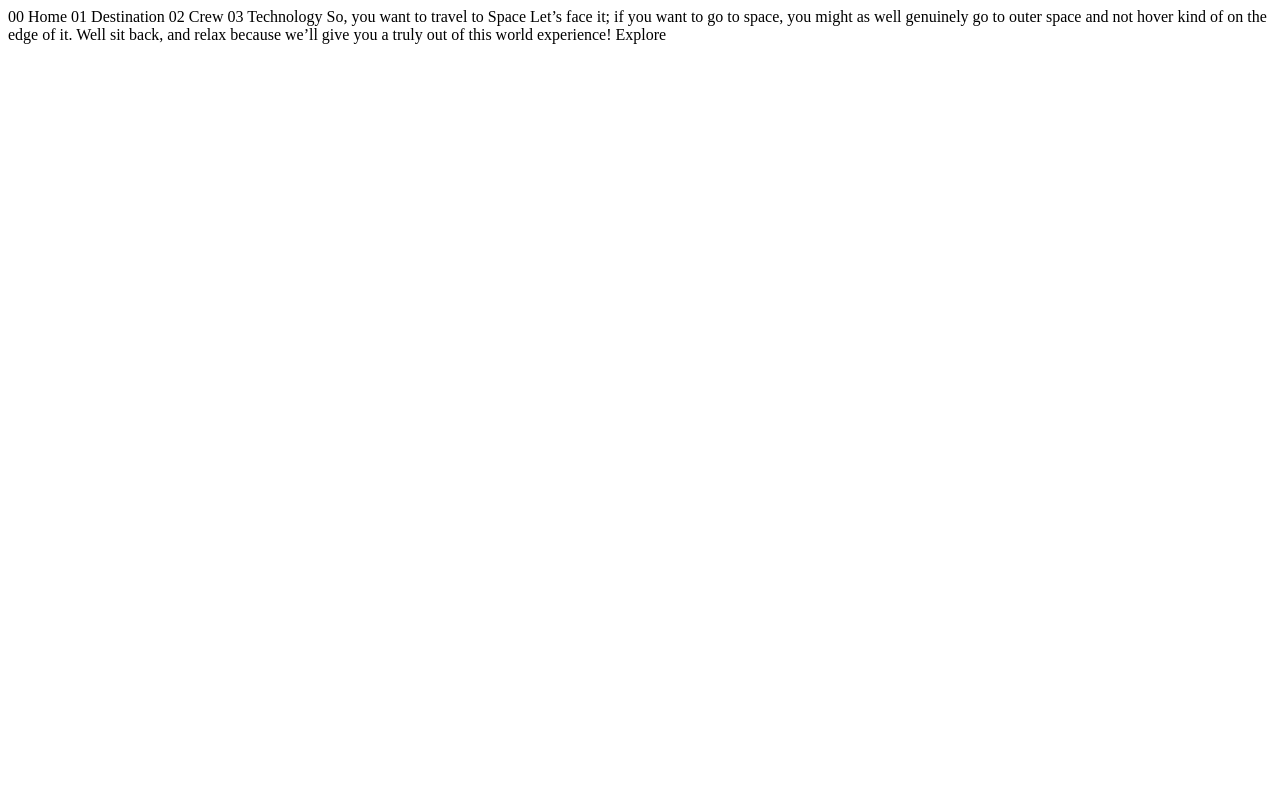
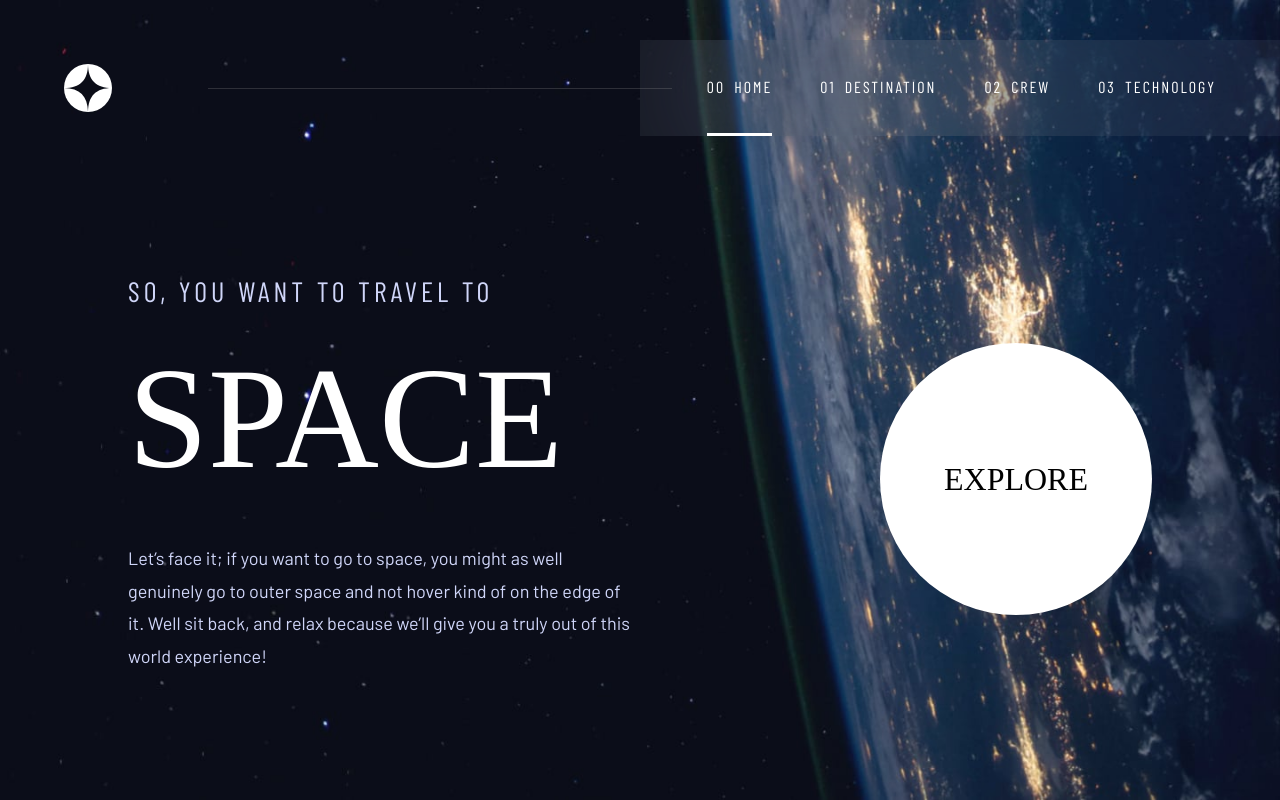
Before and after one commit to vinhle-dev/space-tourism-website-main, a plain HTML site: page starter-code/index.html in a window 1280 px wide. Drawn offline with nearby package versions, Linux system fonts and the light colour scheme; a web font is replaced by a local one.

Commit message:
implement home page

```diff
--- /dev/null
+++ b/starter-code/css/base.css
@@ -0,0 +1,165 @@
+:root {
+  --color-primary: #0b0d17;
+  --color-secondary: #d0d6f9;
+  --color-white: #ffffff;
+}
+
+* {
+  margin: 0;
+  padding: 0;
+  box-sizing: border-box;
+}
+
+html {
+  font-family: "Barlow", sans-serif;
+  font-size: 18px;
+  line-height: 180%;
+  letter-spacing: 0;
+  color: var(--color-white);
+}
+
+body {
+  display: flex;
+  flex-direction: column;
+  background-image: url("../assets/home/background-home-desktop.jpg");
+  background-size: cover;
+  background-repeat: no-repeat;
+  min-height: 100vh;
+}
+
+/* Colors */
+.color-primary {
+  color: var(--color-primary);
+}
+
+.color-secondary {
+  color: var(--color-secondary);
+}
+
+.color-white {
+  color: var(--color-white);
+}
+
+/* Text */
+.text-1,
+.text-2,
+.text-3,
+.text-4,
+.text-6 {
+  letter-spacing: 0;
+}
+
+.text-1 {
+  font-family: "Bellefair", serif;
+  font-size: 144px;
+  line-height: 171.9%;
+}
+
+.text-2 {
+  font-family: "Bellefair", serif;
+  font-size: 100px;
+  line-height: 114.6%;
+}
+
+.text-3 {
+  font-family: "Bellefair", serif;
+  font-size: 56px;
+  line-height: 64.2%;
+}
+
+.text-4 {
+  font-family: "Bellefair", serif;
+  font-size: 32px;
+  line-height: 36.7%;
+}
+
+.text-5 {
+  font-family: "Barlow Condensed", sans-serif;
+  font-size: 28px;
+  line-height: 33.6%;
+  letter-spacing: 4px;
+}
+
+.text-6 {
+  font-family: "Bellefair", sans-serif;
+  font-size: 28px;
+  line-height: 32.1%;
+}
+
+.text-7 {
+  font-family: "Barlow Condensed", sans-serif;
+  font-size: 14px;
+  line-height: 16.8%;
+  letter-spacing: 2px;
+}
+
+.text-8 {
+  font-family: "Barlow Condensed", sans-serif;
+  font-size: 16px;
+  line-height: 19.2%;
+  letter-spacing: 2px;
+}
+
+/* Navbar */
+.navbar {
+  display: flex;
+  justify-content: space-between;
+  padding-top: 40px;
+}
+
+.navbar__logo {
+  flex: 1;
+  padding-left: 64px;
+  display: flex;
+  gap: 64px;
+  align-items: center;
+}
+
+.navbar-logo__line {
+  position: relative;
+  width: 100%;
+}
+
+.navbar__line {
+  position: absolute;
+  height: 1px;
+  background-color: #979797;
+  opacity: 0.25;
+  width: 100%;
+  right: -32px;
+  z-index: 1;
+}
+
+.navbar__links {
+  display: flex;
+  justify-content: flex-end;
+  gap: 48px;
+  min-width: 50%;
+  padding-left: 64px;
+  padding-right: 64px;
+  background-color: rgba(255, 255, 255, 5%);
+  -webkit-backdrop-filter: blur(80px);
+  backdrop-filter: blur(80px);
+  list-style: none;
+}
+
+.navbar-link__item {
+  text-decoration: none;
+  color: white;
+  display: flex;
+  height: 96px;
+  align-items: center;
+  word-spacing: 4px;
+  border-bottom: 3px solid transparent;
+  transition: border-bottom-color 0.5s ease;
+}
+
+.navbar-link__item.active {
+  border-bottom-color: var(--color-white);
+}
+
+.navbar-link__item:hover.navbar-link__item:not(.active) {
+  border-bottom-color: rgba(255, 255, 255, 0.5);
+}
+
+/* Animation */
--- /dev/null
+++ b/starter-code/css/home.css
@@ -0,0 +1,47 @@
+.home {
+  flex: 1;
+  display: flex;
+  margin: 128px;
+  position: relative;
+}
+
+.home__container {
+  position: absolute;
+  bottom: 0;
+  left: 0;
+  display: flex;
+  align-items: center;
+  justify-content: space-between;
+}
+
+.home__text {
+  flex: 1;
+}
+
+.home__explore {
+  flex: 1;
+  height: 272px;
+  display: flex;
+  align-items: center;
+  justify-content: end;
+  text-align: center;
+}
+
+.home-explore__button {
+  display: flex;
+  background-color: var(--color-white);
+  border-radius: 50%;
+  width: 272px;
+  height: 272px;
+  text-decoration: none;
+  justify-content: center;
+  align-items: center;
+  color: black;
+  outline: 88px solid transparent;
+  transition: color, outline 0.5s ease;
+}
+
+.home-explore__button:hover {
+  outline: 88px solid rgba(255, 255, 255, 0.1);
+  color: rgba(0, 0, 0, 0.5);
+}
--- a/starter-code/index.html
+++ b/starter-code/index.html
@@ -1,27 +1,59 @@
 <!DOCTYPE html>
 <html lang="en">
-<head>
-  <meta charset="UTF-8">
-  <meta name="viewport" content="width=device-width, initial-scale=1.0">
+  <head>
+    <meta charset="UTF-8" />
+    <meta name="viewport" content="width=device-width, initial-scale=1.0" />
 
-  <link rel="icon" type="image/png" sizes="32x32" href="./assets/favicon-32x32.png">
+    <link
+      rel="icon"
+      type="image/png"
+      sizes="32x32"
+      href="./assets/favicon-32x32.png"
+    />
 
-  <title>Frontend Mentor | Space tourism website</title>
-</head>
-<body>
+    <title>Frontend Mentor | Space tourism website</title>
 
-  00 Home
-  01 Destination
-  02 Crew
-  03 Technology
+    <link rel="preconnect" href="https://fonts.googleapis.com" />
+    <link rel="preconnect" href="https://fonts.gstatic.com" crossorigin />
+    <link
+      href="https://fonts.googleapis.com/css2?family=Barlow&family=Barlow+Condensed&family=Bellefair&display=swap"
+      rel="stylesheet"
+    />
+    <link rel="stylesheet" href="./css/base.css"></link>
+    <link rel="stylesheet" href="./css/home.css"></link>
+  </head>
+  <body class="container">
+    <nav class="navbar">
+      <div class="navbar__logo">
+        <img src="./assets/shared/logo.svg" alt="Logo"/>
+        <div class="navbar-logo__line">
+          <div class="navbar__line"></div>
+        </div>
+      </div>
+      <ul class="navbar__links">
+        <li><a class="navbar-link__item text-8 active" href="#">00 HOME</a></li>
+        <li><a class="navbar-link__item text-8" href="destination-moon.html">01 DESTINATION</a></li>
+        <li><a class="navbar-link__item text-8" href="crew-commander.html">02 CREW</a></li>
+        <li><a class="navbar-link__item text-8" href="technology-vehicle.html">03 TECHNOLOGY</a></li>
+      </ul>
+    </nav>
 
-  So, you want to travel to
-  Space
-  Let’s face it; if you want to go to space, you might as well genuinely go to
-  outer space and not hover kind of on the edge of it. Well sit back, and relax
-  because we’ll give you a truly out of this world experience!
-
-  Explore
-
-</body>
+    <main class="home">
+      <div class="home__container">
+        <div class="home__text">
+          <p class="text-5 color-secondary">SO, YOU WANT TO TRAVEL TO</p>
+          <p class="text-1">SPACE</p>
+          <p class="color-secondary">
+            Let’s face it; if you want to go to space, you might as well genuinely
+            go to outer space and not hover kind of on the edge of it. Well sit
+            back, and relax because we’ll give you a truly out of this world
+            experience!
+          </p>
+        </div>
+        <div class="home__explore">
+          <a href="destination-moon.html" class="home-explore__button text-4">EXPLORE</a>
+        </div>
+      </div>
+    </main>
+  </body>
 </html>
```
